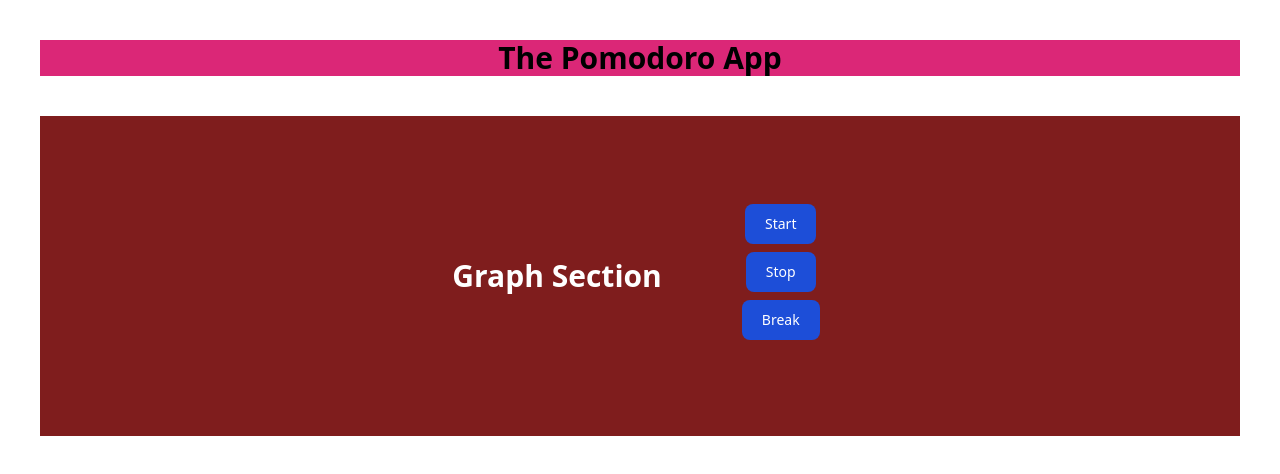
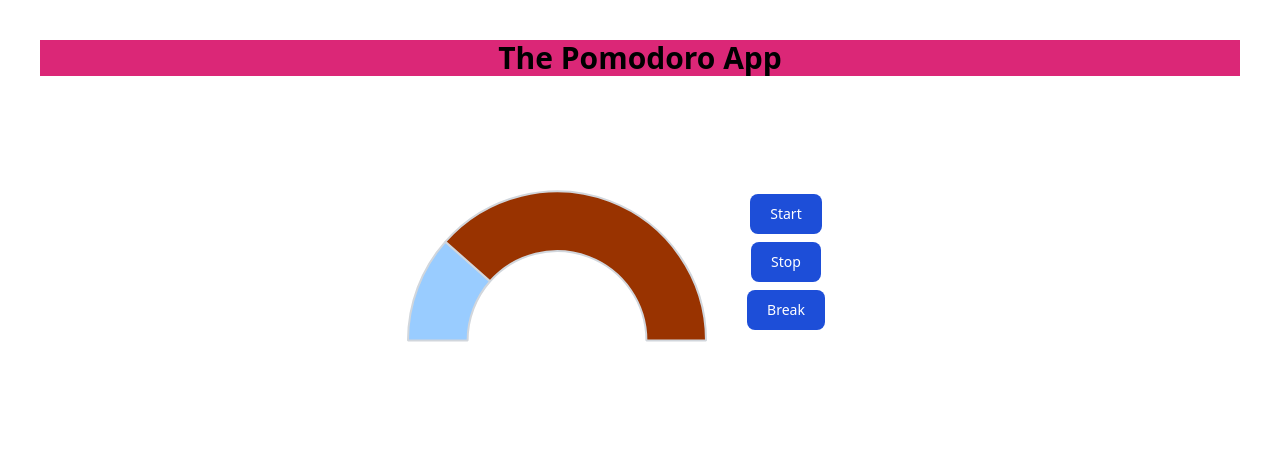
Before and after one commit to siddh34/pomodoro-app, a React (Vite) app: page / in a window 1280 px wide. Shown: the top 474 px of the page. Built offline with nearby package versions, Linux system fonts and the light colour scheme.

Commit message:
done with chart ui

```diff
--- a/package.json
+++ b/package.json
@@ -11,7 +11,9 @@
   },
   "dependencies": {
     "@tauri-apps/api": "^1",
+    "chart.js": "^4.4.2",
     "react": "^18.2.0",
+    "react-chartjs-2": "^5.2.0",
     "react-dom": "^18.2.0",
     "react-router-dom": "^6.22.3"
   },
--- a/src/components/charts.tsx
+++ b/src/components/charts.tsx
@@ -0,0 +1,55 @@
+import { Doughnut } from "react-chartjs-2";
+import { Chart, ArcElement } from "chart.js";
+
+Chart.register(ArcElement);
+
+const data = {
+    datasets: [
+        {
+            data: [3, 10],
+            backgroundColor: [
+                "#99CCFF",
+                "#993300",
+            ],
+            display: true,
+            borderColor: "#D1D6DC",
+        },
+    ],
+};
+
+const chart = () => {
+    return (
+        <div>
+            <Doughnut
+                data={data}
+                options={{
+                    plugins: {
+                        legend: {
+                            display: false,
+                        },
+                        tooltip: {
+                            enabled: false,
+                        },
+                    },
+                    rotation: -90,
+                    circumference: 180,
+                    cutout: "60%",
+                    maintainAspectRatio: true,
+                    responsive: true,
+                }}
+            />
+            <div
+                style={{
+                    position: "absolute",
+                    top: "55%",
+                    left: "50%",
+                    transform: "translate(-50%, -50%)",
+                    textAlign: "center",
+                }}
+            >
+            </div>
+        </div>
+    );
+};
+
+export default chart;
--- a/src/pages/home_page.tsx
+++ b/src/pages/home_page.tsx
@@ -1,4 +1,4 @@
-import AppButton from "../components/app_button";
+import Chart from "../components/charts";
 
 function home_page() {
     return (
@@ -7,13 +7,11 @@ function home_page() {
                 <h1 className="text-3xl font-bold">The Pomodoro App</h1>
             </div>
 
-            <div className="flex items-center justify-center m-10 bg-red-900 h-80">
+            <div className="flex items-center justify-center m-10">
                 <div className="flex">
-                    <p className="m-10 text-3xl font-bold text-white">
-                        Graph Section
-                    </p>
+                    <Chart />
                 </div>
-                <div className="flex flex-col items-center justify-center m-10 bg-red-900 h-80">
+                <div className="flex flex-col items-center justify-center m-10">
                     <div className="flex">
                         <button
                             type="button"
```
Also changed, not shown: 1 other file (tests, documents, lock files or other folders).
